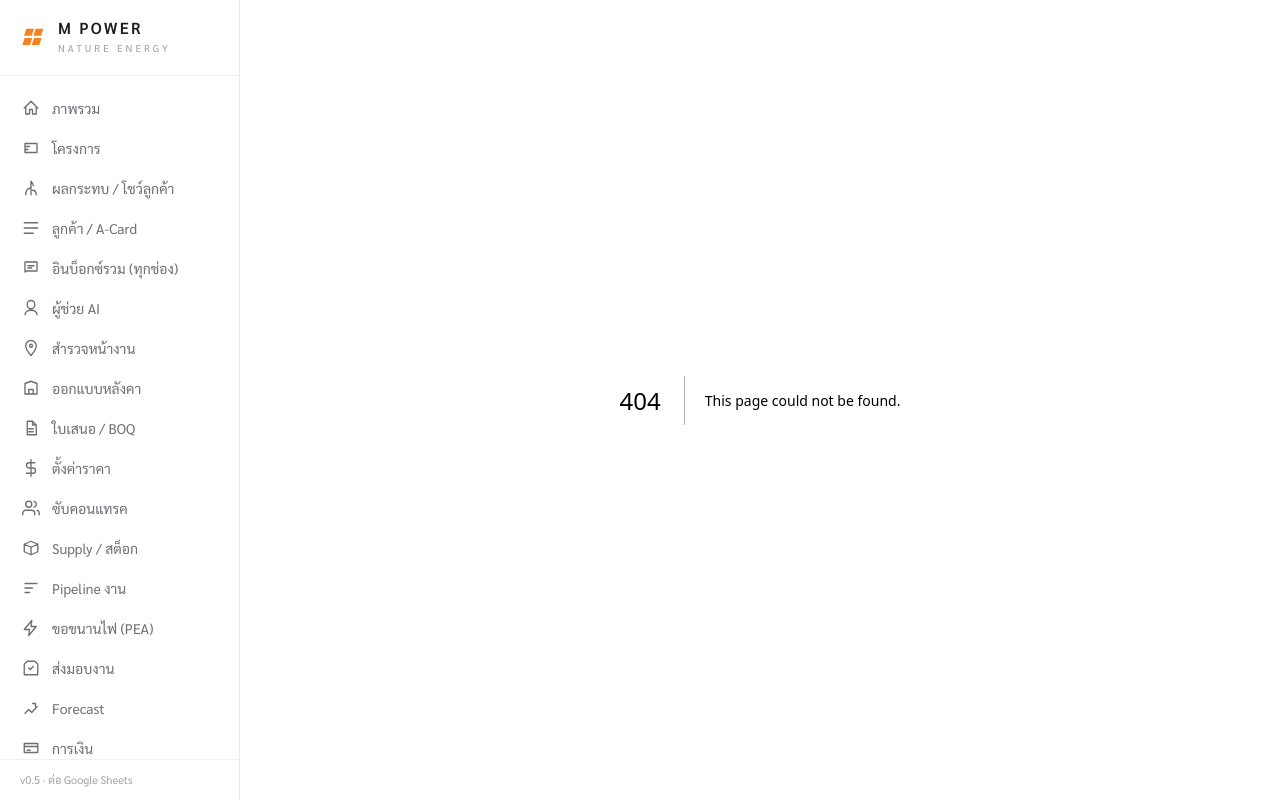
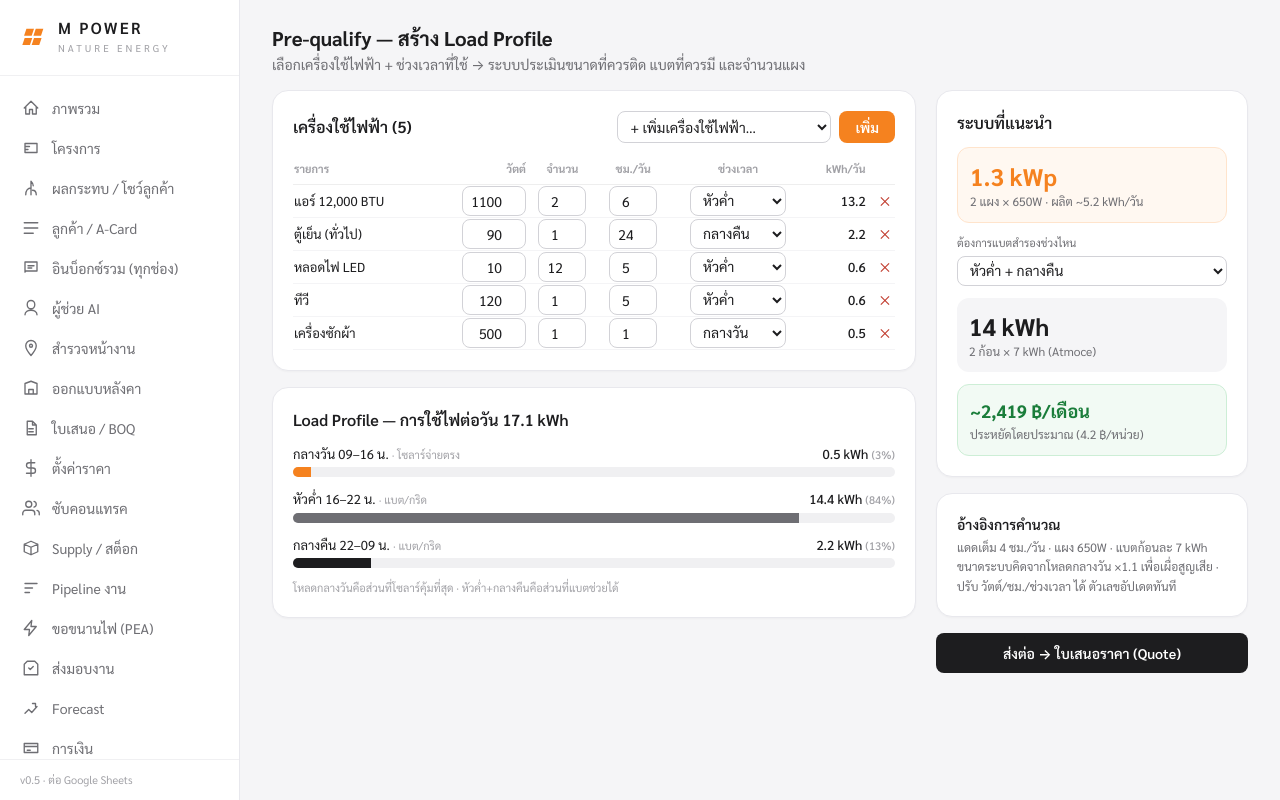
Before and after one commit to MORIZO168/mpower-app, a Next.js app in the folder mpower-app-source-v3/: page /prequalify in a window 1280 px wide. Before the commit this address had no page. Built offline with nearby package versions, Linux system fonts and the light colour scheme.

Commit message:
Create page.js

```diff
--- /dev/null
+++ b/mpower-app-source-v3/app/prequalify/page.js
@@ -0,0 +1,158 @@
+"use client";
+import { useState } from "react";
+import { APPLIANCES, BANDS, SUN_HOURS, PANEL_W, BATT_UNIT } from "@/lib/appliances";
+
+const inCls = "px-2 py-1 border border-[#d2d2d7] rounded-lg text-sm bg-white";
+const fmt = (n) => Number(n).toLocaleString("th-TH", { maximumFractionDigits: 1 });
+
+const seed = () => [
+  { key: 1, id: "ac12", w: 1100, qty: 2, hrs: 6, band: "eve" },
+  { key: 2, id: "fridge", w: 90, qty: 1, hrs: 24, band: "night" },
+  { key: 3, id: "led", w: 10, qty: 12, hrs: 5, band: "eve" },
+  { key: 4, id: "tv", w: 120, qty: 1, hrs: 5, band: "eve" },
+  { key: 5, id: "washer", w: 500, qty: 1, hrs: 1, band: "day" },
+];
+
+export default function PreQualifyPage() {
+  const [rows, setRows] = useState(seed());
+  const [pick, setPick] = useState("");
+  const [batteryPref, setBatteryPref] = useState("eve_night");
+
+  const app = (id) => APPLIANCES.find((a) => a.id === id) || { name: id };
+  const kwh = (r) => (r.w * r.qty * r.hrs) / 1000;
+
+  const add = () => {
+    if (!pick) return;
+    const a = app(pick);
+    setRows((s) => [...s, { key: Date.now(), id: pick, w: a.w, qty: 1, hrs: 4, band: a.band }]);
+    setPick("");
+  };
+  const upd = (key, k, v) => setRows((s) => s.map((r) => (r.key === key ? { ...r, [k]: v } : r)));
+  const del = (key) => setRows((s) => s.filter((r) => r.key !== key));
+
+  const band = { day: 0, eve: 0, night: 0 };
+  rows.forEach((r) => (band[r.band] += kwh(r)));
+  const totalDay = band.day + band.eve + band.night;
+
+  const recKwp = Math.max(0.66, band.day / SUN_HOURS * 1.1);
+  const panels = Math.ceil((recKwp * 1000) / PANEL_W);
+  const actualKwp = (panels * PANEL_W) / 1000;
+  const dailyProd = actualKwp * SUN_HOURS;
+
+  const battTarget = batteryPref === "eve_night" ? band.eve + band.night : batteryPref === "night" ? band.night : 0;
+  const battModules = battTarget > 0 ? Math.max(1, Math.round(battTarget / BATT_UNIT)) : 0;
+  const battKwh = battModules * BATT_UNIT;
+
+  const monthlySave = Math.round((dailyProd + Math.min(battKwh, band.eve + band.night)) * 30 * 4.2);
+  const pct = (v) => (totalDay ? Math.round((v / totalDay) * 100) : 0);
+
+  return (
+    <div className="p-6 max-w-5xl mx-auto">
+      <div className="mb-4">
+        <h1 className="text-xl font-bold text-[#1d1d1f]">Pre-qualify — สร้าง Load Profile</h1>
+        <p className="text-sm text-[#6e6e73] mt-0.5">เลือกเครื่องใช้ไฟฟ้า + ช่วงเวลาที่ใช้ → ระบบประเมินขนาดที่ควรติด แบตที่ควรมี และจำนวนแผง</p>
+      </div>
+
+      <div className="grid lg:grid-cols-3 gap-5">
+        <div className="lg:col-span-2 space-y-4">
+          <div className="card p-5">
+            <div className="flex flex-col sm:flex-row sm:items-center gap-2 mb-3">
+              <div className="font-semibold text-[#1d1d1f]">เครื่องใช้ไฟฟ้า ({rows.length})</div>
+              <div className="sm:ml-auto flex gap-2">
+                <select value={pick} onChange={(e) => setPick(e.target.value)} className={`${inCls} flex-1`}>
+                  <option value="">+ เพิ่มเครื่องใช้ไฟฟ้า…</option>
+                  {["แอร์", "ครัว", "ซักล้าง", "อื่นๆ", "ธุรกิจ"].map((g) => (
+                    <optgroup key={g} label={g}>
+                      {APPLIANCES.filter((a) => a.grp === g).map((a) => <option key={a.id} value={a.id}>{a.name}</option>)}
+                    </optgroup>
+                  ))}
+                </select>
+                <button onClick={add} className="bg-[#F5821F] text-white rounded-lg px-4 py-1.5 text-sm font-semibold shrink-0">เพิ่ม</button>
+              </div>
+            </div>
+
+            <div className="overflow-x-auto">
+              <table className="w-full text-[13px] min-w-[560px]">
+                <thead><tr className="text-[#a1a1a6] text-[11px] text-left border-b border-[#eee]">
+                  <th className="py-1.5">รายการ</th><th className="text-right">วัตต์</th><th className="text-center">จำนวน</th><th className="text-center">ชม./วัน</th><th className="text-center">ช่วงเวลา</th><th className="text-right">kWh/วัน</th><th></th>
+                </tr></thead>
+                <tbody>
+                  {rows.map((r) => (
+                    <tr key={r.key} className="border-b border-[#f4f4f6]">
+                      <td className="py-1.5 pr-2">{app(r.id).name}</td>
+                      <td className="text-right"><input type="number" value={r.w} onChange={(e) => upd(r.key, "w", +e.target.value || 0)} className={`${inCls} w-16 text-right`} /></td>
+                      <td className="text-center"><input type="number" value={r.qty} onChange={(e) => upd(r.key, "qty", +e.target.value || 0)} className={`${inCls} w-12 text-center`} /></td>
+                      <td className="text-center"><input type="number" value={r.hrs} onChange={(e) => upd(r.key, "hrs", +e.target.value || 0)} className={`${inCls} w-12 text-center`} /></td>
+                      <td className="text-center">
+                        <select value={r.band} onChange={(e) => upd(r.key, "band", e.target.value)} className={`${inCls} w-24`}>
+                          <option value="day">กลางวัน</option><option value="eve">หัวค่ำ</option><option value="night">กลางคืน</option>
+                        </select>
+                      </td>
+                      <td className="text-right font-medium">{fmt(kwh(r))}</td>
+                      <td className="text-right"><button onClick={() => del(r.key)} className="text-[#c0392b] px-1">✕</button></td>
+                    </tr>
+                  ))}
+                </tbody>
+              </table>
+            </div>
+          </div>
+
+          <div className="card p-5">
+            <div className="font-semibold text-[#1d1d1f] mb-3">Load Profile — การใช้ไฟต่อวัน {fmt(totalDay)} kWh</div>
+            {Object.entries(BANDS).map(([k, b]) => (
+              <div key={k} className="mb-3">
+                <div className="flex justify-between text-[13px] mb-1">
+                  <span className="text-[#1d1d1f]">{b.label} <span className="text-[11px] text-[#a1a1a6]">· {b.note}</span></span>
+                  <span className="font-medium">{fmt(band[k])} kWh <span className="text-[#a1a1a6] text-[11px]">({pct(band[k])}%)</span></span>
+                </div>
+                <div className="h-2.5 rounded-full bg-[#f0f0f2] overflow-hidden">
+                  <div style={{ width: pct(band[k]) + "%", background: b.tone }} className="h-full" />
+                </div>
+              </div>
+            ))}
+            <div className="text-[11px] text-[#a1a1a6] mt-2">โหลดกลางวันคือส่วนที่โซลาร์คุ้มที่สุด · หัวค่ำ+กลางคืนคือส่วนที่แบตช่วยได้</div>
+          </div>
+        </div>
+
+        <div className="space-y-4">
+          <div className="card p-5">
+            <div className="font-semibold text-[#1d1d1f] mb-3">ระบบที่แนะนำ</div>
+            <div className="space-y-3">
+              <div className="bg-[#fff8f1] rounded-xl p-3 border border-[#ffe4cc]">
+                <div className="text-2xl font-bold text-[#F5821F]">{fmt(actualKwp)} kWp</div>
+                <div className="text-[12px] text-[#6e6e73]">{panels} แผง × {PANEL_W}W · ผลิต ~{fmt(dailyProd)} kWh/วัน</div>
+              </div>
+
+              <div>
+                <label className="block text-[11px] text-[#6e6e73] mb-1">ต้องการแบตสำรองช่วงไหน</label>
+                <select value={batteryPref} onChange={(e) => setBatteryPref(e.target.value)} className={`${inCls} w-full`}>
+                  <option value="eve_night">หัวค่ำ + กลางคืน</option>
+                  <option value="night">กลางคืนอย่างเดียว</option>
+                  <option value="none">ไม่เอาแบต (on-grid)</option>
+                </select>
+              </div>
+
+              <div className="bg-[#f5f5f7] rounded-xl p-3">
+                <div className="text-2xl font-bold text-[#1d1d1f]">{battModules ? `${fmt(battKwh)} kWh` : "—"}</div>
+                <div className="text-[12px] text-[#6e6e73]">{battModules ? `${battModules} ก้อน × ${BATT_UNIT} kWh (Atmoce)` : "ระบบ on-grid ไม่ใช้แบต"}</div>
+              </div>
+
+              <div className="bg-[#f2faf4] rounded-xl p-3 border border-[#cdeed6]">
+                <div className="text-lg font-bold text-[#1a7d3a]">~{monthlySave.toLocaleString("th-TH")} ฿/เดือน</div>
+                <div className="text-[12px] text-[#6e6e73]">ประหยัดโดยประมาณ (4.2 ฿/หน่วย)</div>
+              </div>
+            </div>
+          </div>
+
+          <div className="card p-5 text-[12px] text-[#6e6e73] leading-relaxed">
+            <div className="font-semibold text-[#1d1d1f] mb-1 text-sm">อ้างอิงการคำนวณ</div>
+            แดดเต็ม {SUN_HOURS} ชม./วัน · แผง {PANEL_W}W · แบตก้อนละ {BATT_UNIT} kWh<br />
+            ขนาดระบบคิดจากโหลดกลางวัน ×1.1 เพื่อเผื่อสูญเสีย · ปรับ วัตต์/ชม./ช่วงเวลา ได้ ตัวเลขอัปเดตทันที
+          </div>
+
+          <button className="w-full bg-[#1d1d1f] text-white rounded-lg px-6 py-2.5 text-sm font-semibold">ส่งต่อ → ใบเสนอราคา (Quote)</button>
+        </div>
+      </div>
+    </div>
+  );
+}
```
